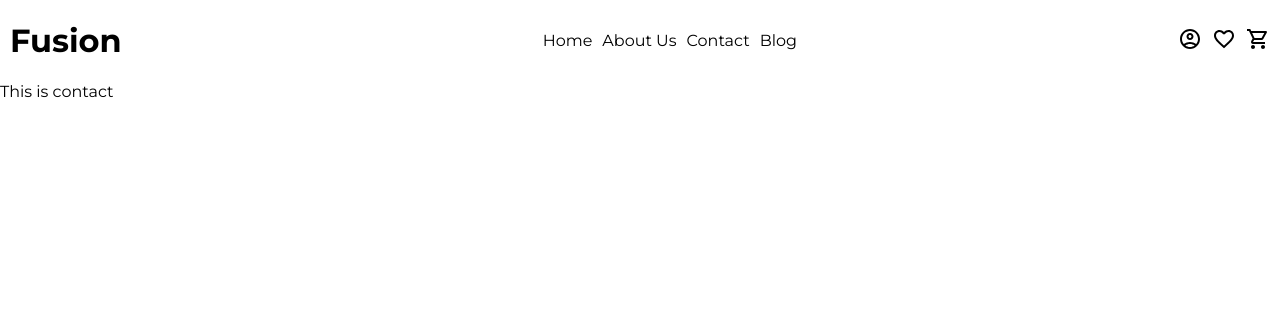
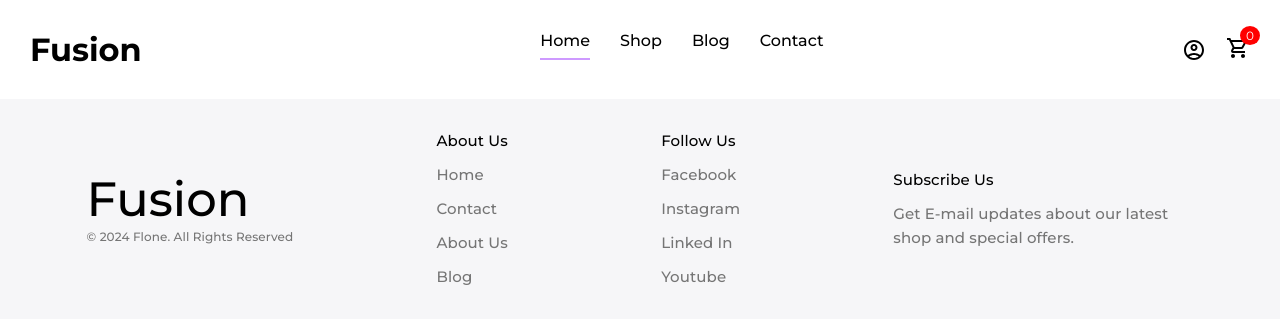
Before and after one commit to mabisha/Ecommerce-Website, a React (Create React App) app in the folder client/: page /contact in a window 1280 px wide. Shown: the top 324 px of the page. Built offline with nearby package versions, Linux system fonts and the light colour scheme.

Commit message:
Nav bar changes

```diff
--- a/client/src/App.css
+++ b/client/src/App.css
@@ -4,9 +4,23 @@
     align-items: center,
 }
 .app-list{
-    padding: 5px;
+    padding: 15px;
     list-style: none;
+    font-weight: 500;
 }
 .logo{
     margin-left: 10px;
 }
+.shop-cart-counter {
+    position: absolute;
+    top: -10px;
+    right: 0;
+    background-color: red;
+    color: white;
+    border-radius: 50%;
+    padding: 2px 6px;
+    font-size: 12px;
+    display: flex;
+    justify-content: center;
+    align-items: center;
+}
--- a/client/src/App.js
+++ b/client/src/App.js
@@ -1,15 +1,19 @@
-import React from "react";
-import { BrowserRouter as Router, Routes, Route } from "react-router-dom";
+import React, { useState } from "react";
+import { BrowserRouter as Router, Routes, Route, Link } from "react-router-dom";
 import Nav from "./components/nav";
 import Home from "./container/Home/home";
 import Contact from "./container/Contact/contact";
-import Blogs from "./components/blogslist";
+import Blogs from "./container/Blogs/blogs";
 import AccountCircleOutlinedIcon from "@mui/icons-material/AccountCircleOutlined";
 import ShoppingCartOutlinedIcon from "@mui/icons-material/ShoppingCartOutlined";
 import FavoriteBorderOutlinedIcon from "@mui/icons-material/FavoriteBorderOutlined";
 import "./App.css";
 
 function App() {
+  const [menu, setMenu] = useState("Home");
+  const handleOpenLogin = () => {
+    console.log("helloe");
+  };
   return (
     <Router>
       <div
@@ -17,29 +21,51 @@ function App() {
           display: "flex",
           justifyContent: "space-between",
           alignItems: "center",
+          margin: "0 20px 0 20px",
         }}
       >
         <div>
-          <h1 className="logo">Fusion</h1>
+          <h1 className="logo">
+            <Link
+              style={{
+                textDecoration: "none",
+                color: "black",
+              }}
+              to="/"
+              onClick={() => setMenu("Home")}
+            >
+              Fusion
+            </Link>
+          </h1>
         </div>
-        <Nav />
-        <div>
+        <Nav menu={menu} setMenu={setMenu} />
+        <div
+          style={{
+            position: "relative",
+            display: "flex",
+            alignItems: "center",
+          }}
+        >
           <AccountCircleOutlinedIcon
-            style={{ marginRight: "10px" }}
-          ></AccountCircleOutlinedIcon>
-          <FavoriteBorderOutlinedIcon
-            style={{ marginRight: "10px" }}
-          ></FavoriteBorderOutlinedIcon>
-          <ShoppingCartOutlinedIcon
-            style={{ marginRight: "10px" }}
-          ></ShoppingCartOutlinedIcon>
+            style={{ marginRight: "20px", cursor: "pointer" }}
+            onClick={handleOpenLogin}
+          />
+          {/* <FavoriteBorderOutlinedIcon
+            style={{ marginRight: "10px", cursor: "pointer" }}
+          /> */}
+          <div style={{ position: "relative" }}>
+            <ShoppingCartOutlinedIcon
+              style={{ marginRight: "10px", cursor: "pointer" }}
+            />
+            <div className="shop-cart-counter">0</div>
+          </div>
         </div>
       </div>
       <Routes>
         <Route path="/" element={<Home />} />
         <Route path="/contact" element={<Contact />} />
         <Route path="/blog" element={<Blogs />} />
-        <Route path="/about" element={<Contact />} />
+        <Route path="/shop" element={<Contact />} />
       </Routes>
     </Router>
   );
--- a/client/src/components/blogslist.js
+++ b/client/src/components/blogslist.js
@@ -1,5 +1,5 @@
 import { Box, Grid, Typography, Divider } from "@mui/material";
-function Blogs() {
+function BlogsList() {
   return (
     <div className="blogs">
       <Box>
@@ -78,4 +78,4 @@ function Blogs() {
   );
 }
 
-export default Blogs;
+export default BlogsList;
--- a/client/src/components/nav.js
+++ b/client/src/components/nav.js
@@ -1,6 +1,6 @@
 import { Link } from "react-router-dom";
 import "../App.css";
-function Nav() {
+const Nav = ({ menu, setMenu }) => {
   return (
     <nav
       style={{
@@ -12,30 +12,55 @@ function Nav() {
     >
       <ul className="app-header">
         <li className="app-list">
-          <Link style={{ textDecoration: "none", color: "black" }} to="/">
-            Home
-          </Link>
-        </li>
-        <li className="app-list">
-          <Link style={{ textDecoration: "none", color: "black" }} to="/about">
-            About Us
+          <Link
+            style={{
+              textDecoration: "none",
+              color: "black",
+            }}
+            to="/"
+            onClick={() => setMenu("Home")}
+          >
+            Home {menu === "Home" ? <hr color="#ce9aff" /> : ""}
           </Link>
         </li>
         <li className="app-list">
           <Link
-            style={{ textDecoration: "none", color: "black" }}
-            to="/contact"
+            style={{
+              textDecoration: "none",
+              color: "black",
+            }}
+            to="/shop"
+            onClick={() => setMenu("Shop")}
           >
-            Contact
+            Shop {menu === "Shop" ? <hr color="#ce9aff" /> : <></>}
           </Link>
         </li>
         <li className="app-list">
-          <Link style={{ textDecoration: "none", color: "black" }} to="/blog">
-            Blog
+          <Link
+            style={{
+              textDecoration: "none",
+              color: "black",
+            }}
+            to="/blog"
+            onClick={() => setMenu("Blog")}
+          >
+            Blog {menu === "Blog" ? <hr color="#ce9aff" /> : <></>}
+          </Link>
+        </li>
+        <li className="app-list">
+          <Link
+            style={{
+              textDecoration: "none",
+              color: "black",
+            }}
+            to="/contact"
+            onClick={() => setMenu("Contact")}
+          >
+            Contact {menu === "Contact" ? <hr color="#ce9aff" /> : <></>}
           </Link>
         </li>
       </ul>
     </nav>
   );
-}
+};
 export default Nav;
--- a/client/src/container/Contact/contact.js
+++ b/client/src/container/Contact/contact.js
@@ -1,4 +1,10 @@
+import Footer from "../../components/footer";
+
 function Contact() {
-  return <div>This is contact</div>;
+  return (
+    <div>
+      <Footer></Footer>
+    </div>
+  );
 }
 export default Contact;
--- a/client/src/container/Home/home.js
+++ b/client/src/container/Home/home.js
@@ -7,7 +7,7 @@ import SupportAgentOutlinedIcon from "@mui/icons-material/SupportAgentOutlined";
 import CurrencyExchangeOutlinedIcon from "@mui/icons-material/CurrencyExchangeOutlined";
 import SavingsOutlinedIcon from "@mui/icons-material/SavingsOutlined";
 import Deal from "../../components/deals";
-import Blogs from "../../components/blogslist";
+import BlogsList from "../../components/blogslist";
 import "../Home/home.css";
 import Footer from "../../components/footer";
 
@@ -224,7 +224,7 @@ function Home() {
           </Grid>
         </div>
         <Deal />
-        <Blogs />
+        <BlogsList />
         <Footer></Footer>
       </Grid>
     </Box>
```
